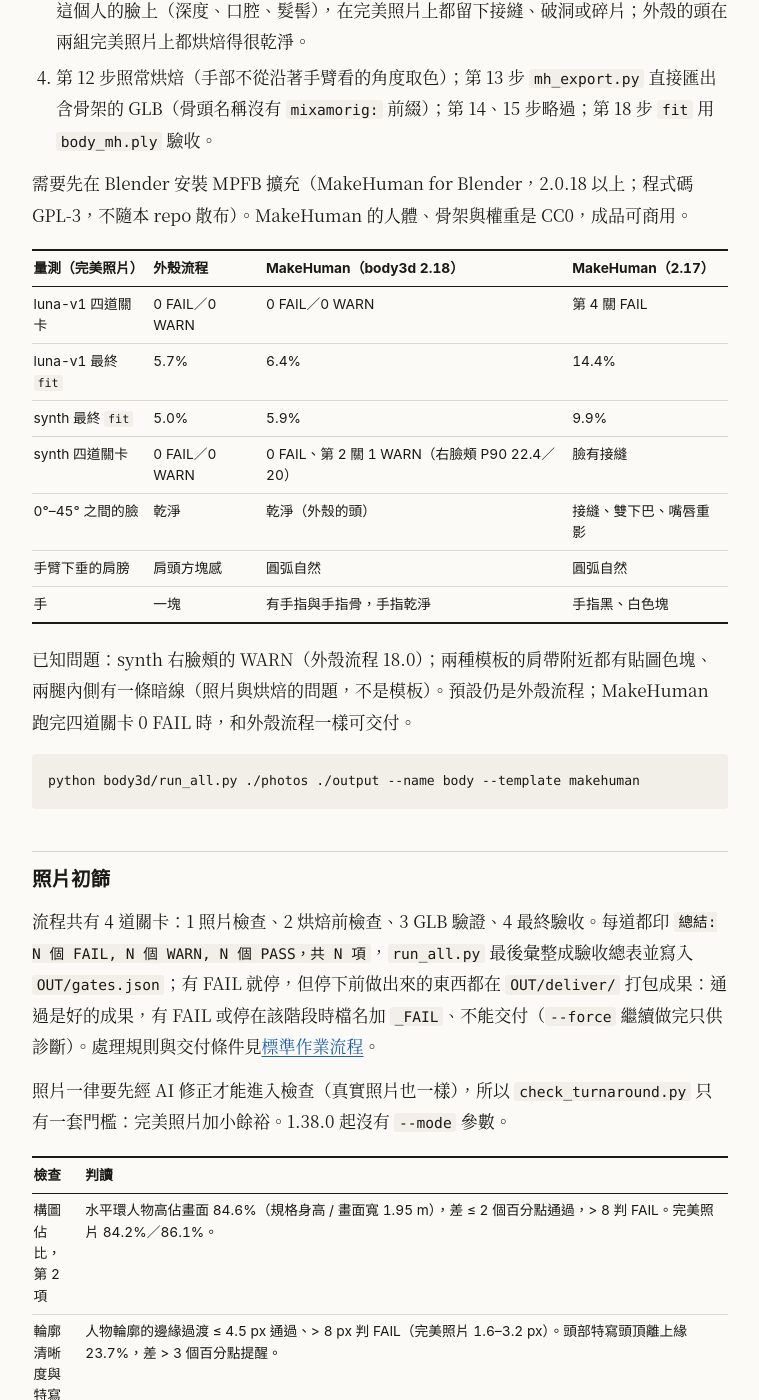
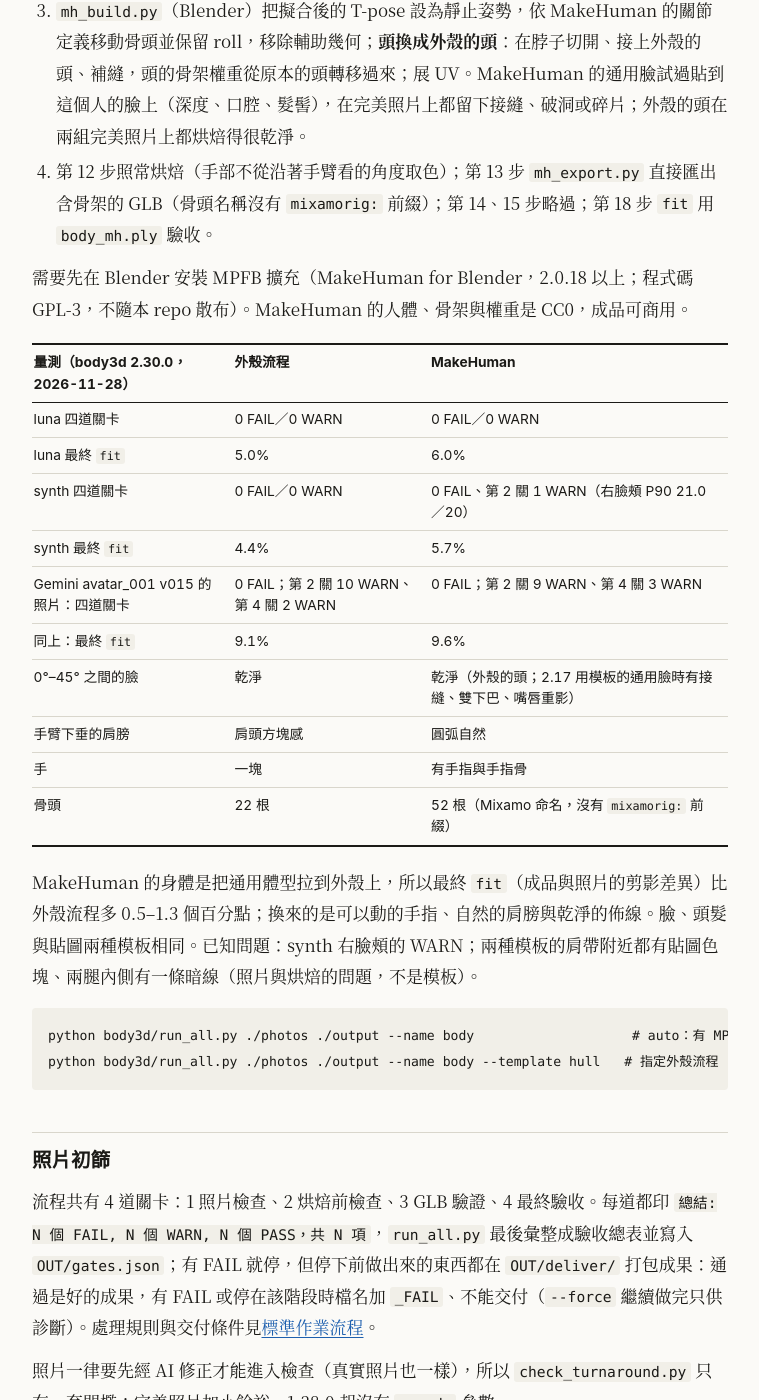
Before and after one commit to WangChengYeh/Avatar, a Jekyll site: the page built from docs/Workflow-and-Validation.md, in a window 1280 px wide and 1400 px high, scrolled down 3448 px. Shown: the whole window, without its empty margins (260-1019 px from the left). Built offline with Jekyll 4.4.1, drawn with Linux system fonts in a browser that asks for light colours; our own code applies the rules of GitHub Pages for plain Markdown files; some of the changed text lies outside the part shown.

Commit message:
[Claude] MakeHuman template is the default where Blender has MPFB (body3d 2.31.0)
--template auto (new default): makehuman when the MPFB extension is installed, else the hull, and the run says
which. A resumed output folder keeps its template (work/template.txt); gates.json records it. next_step.py passes
no flag by default. Both templates verified on luna, synth and the Gemini v015 photos with 2.30.0 (0 FAIL each).
Docs: README, SOP, Workflow-and-Validation table, File-List, paper 8, Handoff (also: staged drawing proposal,
earrings only in two close-ups).

Agent: Claude
Co-Authored-By: Claude Fable 5.2 <noreply@anthropic.com>

````diff
--- a/body3d/next_step.py
+++ b/body3d/next_step.py
@@ -153,7 +153,7 @@ def code_changed_since(commit):
 
 
 def run_cmd(photos, out, name, template):
-    t = f' --template {template}' if template != 'hull' else ''
+    t = f' --template {template}' if template != 'auto' else ''
     q = shlex.quote
     return f'{q(sys.executable)} {q(os.path.join(REPO, "body3d", "run_all.py"))} {q(photos)} {q(out)} --name {q(name)}{t}'
 
@@ -431,7 +431,8 @@ def main(argv=None):
     ap.add_argument('--avatar', help='預設：資料夾名稱（avatar_NNN）')
     ap.add_argument('--agent', help='預設：上一層資料夾名稱（chatgpt／gemini）')
     ap.add_argument('--name', help='GLB 名稱，預設：avatar 名稱')
-    ap.add_argument('--template', default='hull', choices=['hull', 'makehuman'])
+    ap.add_argument('--template', default='auto', choices=['auto', 'makehuman', 'hull'],
+                    help='預設 auto：run_all 在 Blender 有 MPFB 時用 MakeHuman 模板，沒有就用外殼')
     ap.add_argument('--waiting-issue', type=int); ap.add_argument('--waiting-pr', type=int)
     ap.add_argument('--wait', type=float, nargs='?', const=0, default=None, metavar='分鐘',
                     help='WAITING（等 Claude）時不馬上結束：每分鐘檢查一次，最多等這麼久就回來；不給數字就自己學沙盒的時限')
--- a/docs/Workflow-and-Validation.md
+++ b/docs/Workflow-and-Validation.md
@@ -74,9 +74,9 @@ python body3d/run_all.py ./photos ./output --only uv
 
 預設貼圖解析度為 4096 × 4096，可用 `BODY3D_TEX=2048` 跑 2K 診斷。重跑時確認 `work/` 來自同一組照片與相容的上游步驟。
 
-### MakeHuman 模板（`--template makehuman`，選用）
+### MakeHuman 模板（預設；`--template auto`）
 
-剪影外殼的網格沒有關節拓樸、手指，骨架權重是自動算的，手臂放下時肩膀會變形。`--template makehuman` 從第 11 步起改用 MakeHuman 人體：
+剪影外殼的網格沒有關節拓樸、手指，骨架權重是自動算的，手臂放下時肩膀會變形。所以 body3d 2.31.0 起預設用 MakeHuman 模板：`--template auto` 會問 Blender 有沒有 MPFB 擴充，有就用 `makehuman`，沒有就用 `hull`（外殼流程）並印出原因；接續舊的輸出資料夾（`--from`、`--only`）時沿用它原本的模板（`work/template.txt`）。MakeHuman 模板從第 11 步起改用 MakeHuman 人體：
 
 1. `mh33.py` 在 `body33s.ply` 上量手腕、膝蓋、腳踝的中心，`mh_prep.py`（Blender）建立女性 MakeHuman 人體與 Mixamo 骨架（52 根骨頭，含手指），把四肢擺到這些點。
 2. `mh_fit.py` 把模板擬合到照片：
@@ -90,20 +90,24 @@ python body3d/run_all.py ./photos ./output --only uv
 
 需要先在 Blender 安裝 MPFB 擴充（MakeHuman for Blender，2.0.18 以上；程式碼 GPL-3，不隨本 repo 散布）。MakeHuman 的人體、骨架與權重是 CC0，成品可商用。
 
-| 量測（完美照片） | 外殼流程 | MakeHuman（body3d 2.18） | MakeHuman（2.17） |
-| --- | --- | --- | --- |
-| luna-v1 四道關卡 | 0 FAIL／0 WARN | 0 FAIL／0 WARN | 第 4 關 FAIL |
-| luna-v1 最終 `fit` | 5.7% | 6.4% | 14.4% |
-| synth 最終 `fit` | 5.0% | 5.9% | 9.9% |
-| synth 四道關卡 | 0 FAIL／0 WARN | 0 FAIL、第 2 關 1 WARN（右臉頰 P90 22.4／20） | 臉有接縫 |
-| 0°–45° 之間的臉 | 乾淨 | 乾淨（外殼的頭） | 接縫、雙下巴、嘴唇重影 |
-| 手臂下垂的肩膀 | 肩頭方塊感 | 圓弧自然 | 圓弧自然 |
-| 手 | 一塊 | 有手指與手指骨，手指乾淨 | 手指黑、白色塊 |
+| 量測（body3d 2.30.0，2026-11-28） | 外殼流程 | MakeHuman |
+| --- | --- | --- |
+| luna 四道關卡 | 0 FAIL／0 WARN | 0 FAIL／0 WARN |
+| luna 最終 `fit` | 5.0% | 6.0% |
+| synth 四道關卡 | 0 FAIL／0 WARN | 0 FAIL、第 2 關 1 WARN（右臉頰 P90 21.0／20） |
+| synth 最終 `fit` | 4.4% | 5.7% |
+| Gemini avatar_001 v015 的照片：四道關卡 | 0 FAIL；第 2 關 10 WARN、第 4 關 2 WARN | 0 FAIL；第 2 關 9 WARN、第 4 關 3 WARN |
+| 同上：最終 `fit` | 9.1% | 9.6% |
+| 0°–45° 之間的臉 | 乾淨 | 乾淨（外殼的頭；2.17 用模板的通用臉時有接縫、雙下巴、嘴唇重影） |
+| 手臂下垂的肩膀 | 肩頭方塊感 | 圓弧自然 |
+| 手 | 一塊 | 有手指與手指骨 |
+| 骨頭 | 22 根 | 52 根（Mixamo 命名，沒有 `mixamorig:` 前綴） |
 
-已知問題：synth 右臉頰的 WARN（外殼流程 18.0）；兩種模板的肩帶附近都有貼圖色塊、兩腿內側有一條暗線（照片與烘焙的問題，不是模板）。預設仍是外殼流程；MakeHuman 跑完四道關卡 0 FAIL 時，和外殼流程一樣可交付。
+MakeHuman 的身體是把通用體型拉到外殼上，所以最終 `fit`（成品與照片的剪影差異）比外殼流程多 0.5–1.3 個百分點；換來的是可以動的手指、自然的肩膀與乾淨的佈線。臉、頭髮與貼圖兩種模板相同。已知問題：synth 右臉頰的 WARN；兩種模板的肩帶附近都有貼圖色塊、兩腿內側有一條暗線（照片與烘焙的問題，不是模板）。
 
 ```sh
-python body3d/run_all.py ./photos ./output --name body --template makehuman
+python body3d/run_all.py ./photos ./output --name body                    # auto：有 MPFB 就是 MakeHuman
+python body3d/run_all.py ./photos ./output --name body --template hull   # 指定外殼流程
 ```
 
 ## 照片初篩
````
Also changed, not shown: body3d/run_all.py (+47 -5 lines), docs/File-List.md (+1 -1 lines), docs/Handoff.md (+4 -1 lines), docs/SOP.md (+1 -1 lines), docs/papers/08-rigging.md (+1 -1 lines), tests/test_run_all.py (+24 -5 lines), CHANGELOG.md, README.md.
